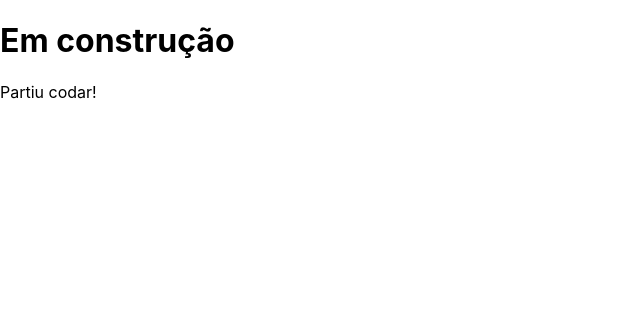
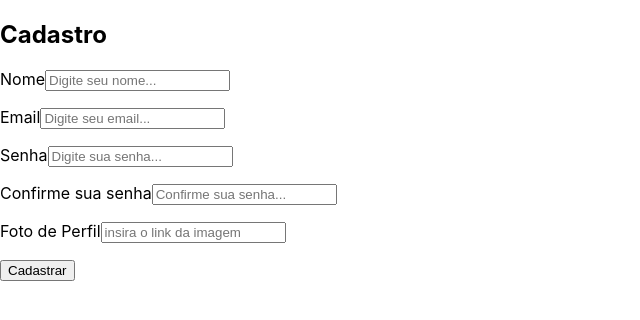
Before and after one commit to grupo1-projeto-equipe-m3-kenzie/m3-kenzie-grupo1, a React (Create React App) app: page /Register in a window 1280 px wide. Shown: the top 320 px of the page, without its empty margins (0-640 px from the left). Built offline with nearby package versions, Linux system fonts and the light colour scheme.

Commit message:
feat/Pagina Cadastro

```diff
--- a/src/pages/Register/index.tsx
+++ b/src/pages/Register/index.tsx
@@ -1,8 +1,91 @@
+import * as yup from "yup";
+import { yupResolver } from "@hookform/resolvers/yup";
+import { useForm } from "react-hook-form";
+import { useContext } from "react";
+import { userContext } from "../../providers/userContext";
+
+interface iRegisterData {
+  name: string;
+  email: string;
+  password: string;
+  confirmPassword: string;
+  img: string;
+}
+
 export function Register() {
+  const { functionRegister } = useContext(userContext);
+  const formSchema = yup.object().shape({
+    name: yup.string().required("Você precisa colocar seu nome"),
+    email: yup
+      .string()
+      .required("É obrigatório fornecer o email")
+      .email("Coloque um email válido"),
+    password: yup
+      .string()
+      .required("É obrigatório colocar uma senha")
+      .min(6, "Senha tem que ter no mínimo 6 caracteres")
+      .matches(/[a-z]/, "Senha tem que conter uma letra")
+      .matches(/[a-z]/, "Senha tem que conter uma letra")
+      .matches(/[A-Z]/, "Senha tem que conter uma letra maiúscula")
+      .matches(/[0-9]/, "Senha tem que conter um número"),
+    confirmPassword: yup
+      .string()
+      .required("Confirme sua senha")
+      .oneOf([yup.ref("password")], "Os campos de senha devem ser iguais"),
+    img: yup.string().required("É obrigatio colocar uma foto"),
+  });
+
+  const {
+    register,
+    handleSubmit,
+    formState: { errors },
+  } = useForm<iRegisterData>({
+    resolver: yupResolver(formSchema),
+  });
+
+  function onSubmit(data: iRegisterData) {
+    console.log(data);
+  }
+
   return (
-    <>
-      <h1> Em construção</h1>
-      <p>Partiu codar!</p>
-    </>
+    <form onSubmit={handleSubmit(functionRegister)}>
+      <h2>Cadastro</h2>
+      <label>Nome</label>
+      <input
+        type="text"
+        placeholder="Digite seu nome..."
+        {...register("name")}
+      />
+      <p>{errors.name?.message}</p>
+      <label>Email</label>
+      <input
+        type="email"
+        placeholder="Digite seu email..."
+        {...register("email")}
+      />
+      <p>{errors.email?.message}</p>
+      <label>Senha</label>
+      <input
+        type="password"
+        placeholder="Digite sua senha..."
+        {...register("password")}
+      />
+      <p>{errors.password?.message}</p>
+      <label>Confirme sua senha</label>
+      <input
+        type="password"
+        placeholder="Confirme sua senha..."
+        {...register("confirmPassword")}
+      />
+      <p>{errors.password?.message}</p>
+      <label>Foto de Perfil</label>
+      <input
+        type="text"
+        placeholder="insira o link da imagem"
+        {...register("img")}
+      />
+      <p>{errors.img?.message}</p>
+      <button type="submit">Cadastrar</button>
+    </form>
   );
 }
--- a/src/providers/userContext.tsx
+++ b/src/providers/userContext.tsx
@@ -12,12 +12,22 @@ interface ILoginForm {
 }
 interface IValueProps {
   functionLogin: (data: ILoginForm) => void;
+  functionRegister: (data: iRegisterData) => void;
 }
 interface iLoginUser {
   id: string;
   name: string;
   email: string;
 }
+
+interface iRegisterData {
+  name: string;
+  email: string;
+  password: string;
+  confirmPassword: string;
+  img: string;
+}
+
 export const userContext = createContext({} as IValueProps);
 export const UserProvider = ({ children }: iUserPropsChildren) => {
   const navigate = useNavigate();
@@ -40,8 +50,27 @@ export const UserProvider = ({ children }: iUserPropsChildren) => {
       console.log(error);
     }
   };
+
+  const functionRegister = async (data: iRegisterData) => {
+    try {
+      const response = await api.post("/register", data);
+
+      // let tokenUser = localStorage.setItem(
+      //   "@TokenUserAcess",
+      //   response.data.accessToken
+      // );
+      // let userId = localStorage.setItem("@userIdAcess", response.data.user.id);
+      // setUserLogin(response.data.user);
+      // navigate("/Dashboard");
+      console.log(response);
+    } catch (error: any) {
+      toast.error(error.response.data);
+      console.log(error);
+    }
+  };
+
   return (
-    <userContext.Provider value={{ functionLogin }}>
+    <userContext.Provider value={{ functionLogin, functionRegister }}>
       {children}
     </userContext.Provider>
   );
```
